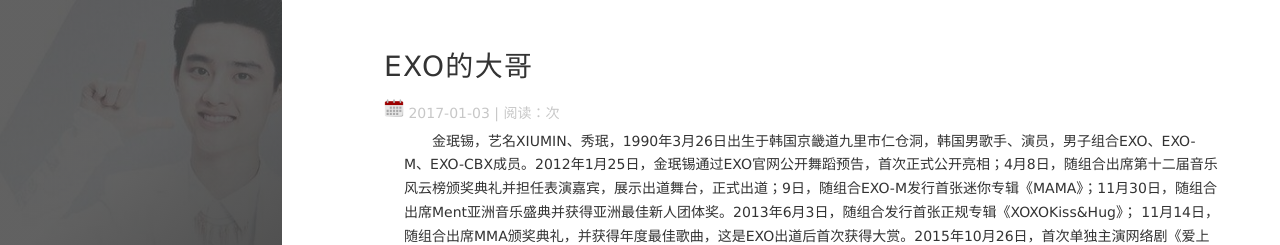
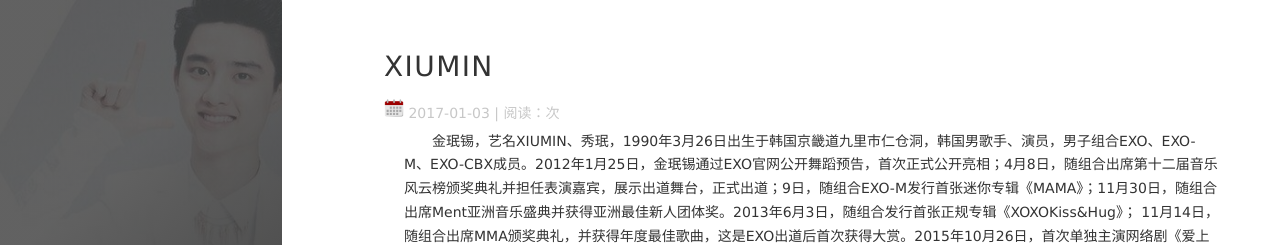
Before and after one commit to ChanYeol61/ChanYeol61.github.io, a Jekyll site: the page built from _posts/2017-01-03-iOS_Wifilist.md, in a window 1280 px wide and 1096 px high. Shown: the top 245 px of the window. Built offline with Jekyll 4.4.1, drawn with Linux system fonts in a browser that asks for light colours; nearby versions of some CDN libraries; comment, search, counter and statistics services are not loaded.

Commit message:
Update 2017-01-03-iOS_Wifilist.md

```diff
--- a/_posts/2017-01-03-iOS_Wifilist.md
+++ b/_posts/2017-01-03-iOS_Wifilist.md
@@ -1,6 +1,6 @@
 ---
 layout: post
-title: EXO的大哥
+title: XIUMIN
 birthday: 1990-03-26
 tag: EXO
 ---
```
